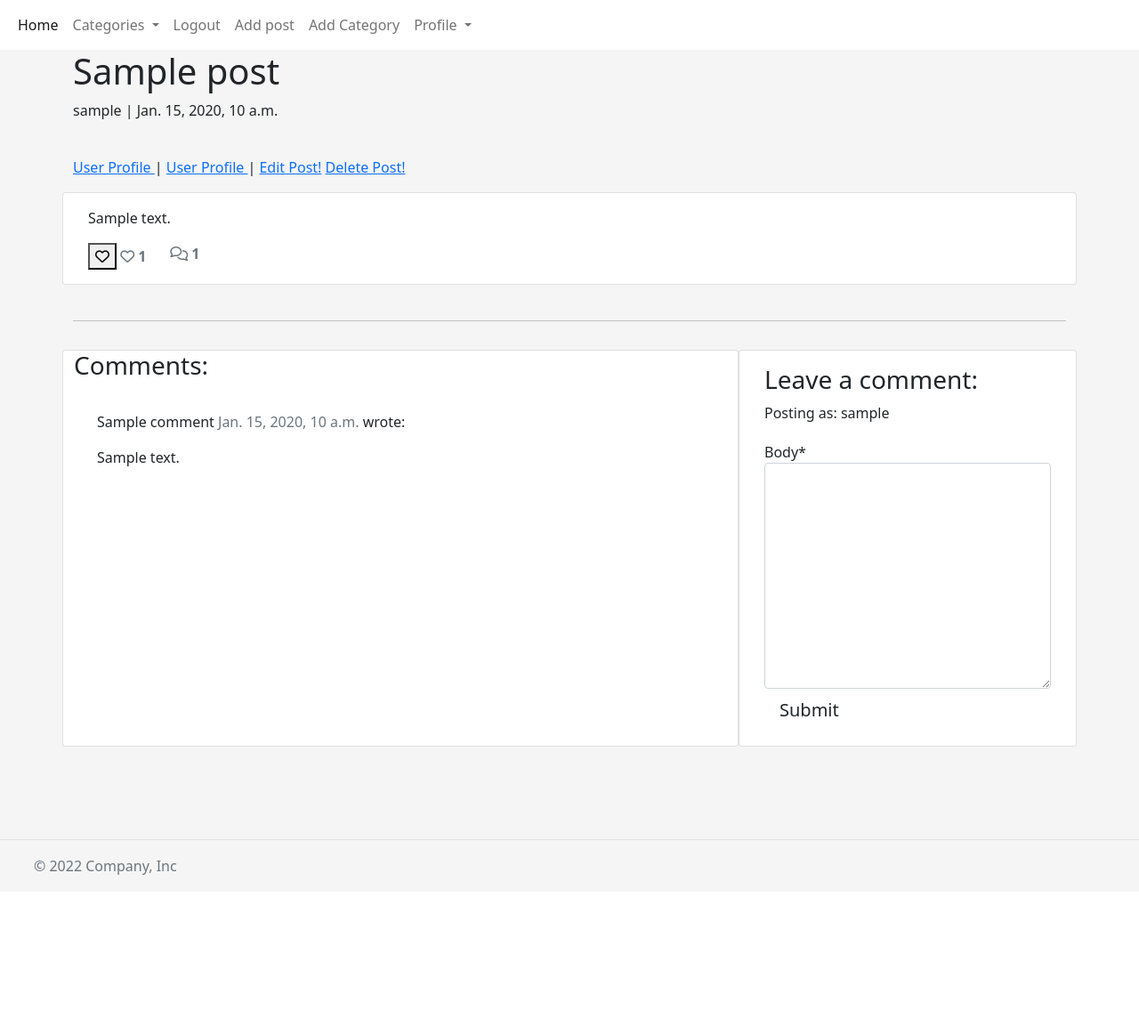
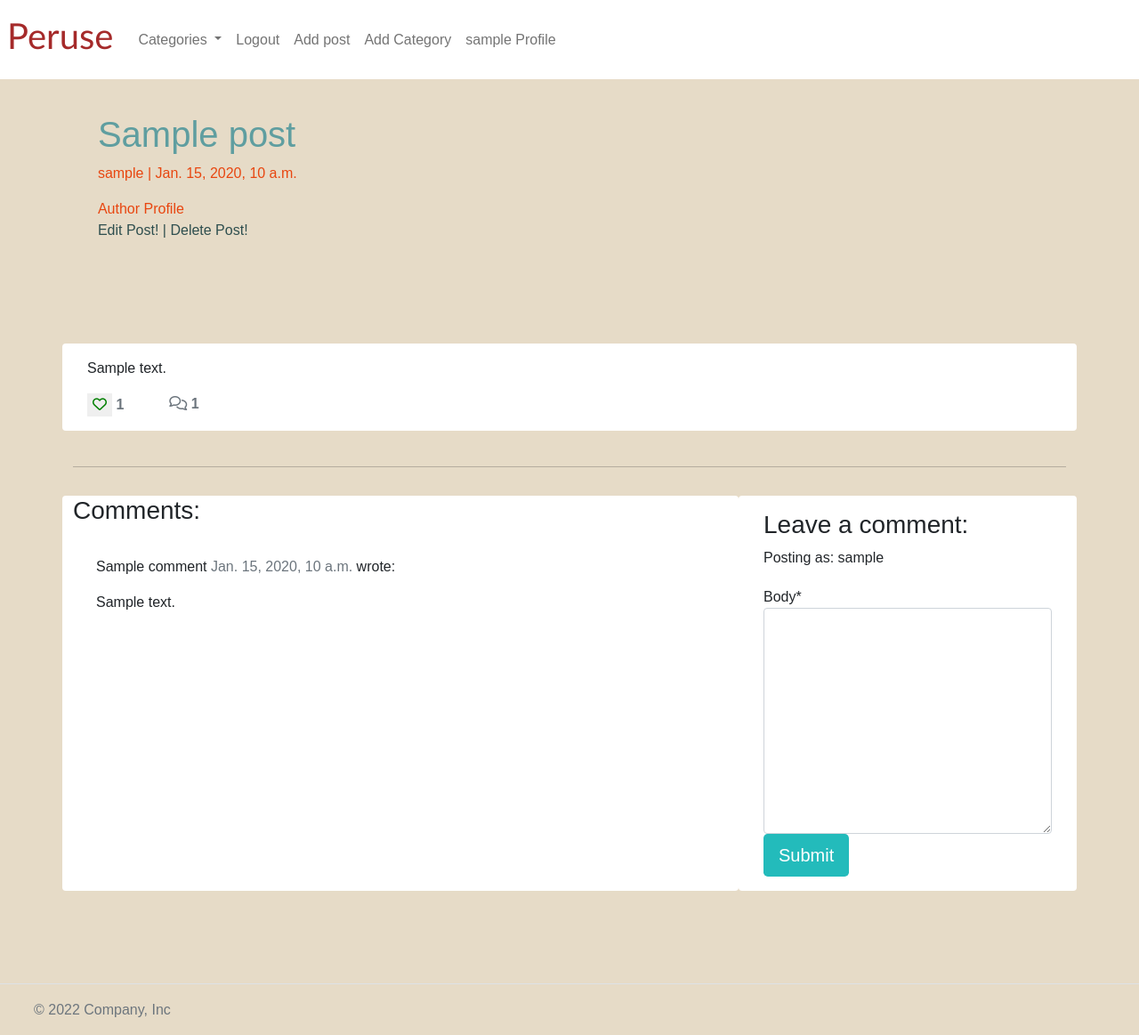
Before and after one commit to Pegrume88/peruse-blog-p4, a Django app: a page that uses templates/base.html in a window 1280 px wide. Shown: the whole page at 89% size. Before the commit the page ends 983 px from the top, so only its background shows below. Run offline with Django 3.2, Linux system fonts and the light colour scheme; a user stored in the database is signed in; tables that the repository leaves empty hold one stand-in row (values such as "Sample post"); some libraries are stand-ins or nearby versions.

Commit message:
started added cumstom css to site

```diff
--- a/p4blog/models.py
+++ b/p4blog/models.py
@@ -8,7 +8,7 @@ from cloudinary.models import CloudinaryField
 
 
 STATUS = ((0, "Draft"), (1, "Published"))
-#CATEGORY = "cats"
+
 
 # category model
 class Category(models.Model):
--- a/static/css/style.css
+++ b/static/css/style.css
@@ -1,16 +1,93 @@
 
 body {
-    background-color: whitesmoke;
+    background-color: rgb(230, 219, 199);
+    font-family: sans-serif;
 }
 
 
 
-.form-group {
-    align-content: center;
 
-}
+
+
+
 
 button.btn-like {
     border: none;
     color: green;
 }
+
+.page-logo {
+    font-family: 'Gill Sans', 'Gill Sans MT', Calibri, 'Trebuchet MS', sans-serif;
+
+    color: brown;
+}
+
+.card {
+    border: none;
+
+}
+
+.image-container {
+    position: relative;
+}
+
+.author {
+    color: darkgray;
+    margin: 4px;
+    text-transform: uppercase;
+}
+a {
+    text-decoration: none;
+    text-decoration-color: darkslategrey;
+    color: darkslategrey;
+}
+
+.masthead {
+    margin-top: 10px;
+    overflow: hidden;
+    position: relative;
+    display: inline-block;
+    height: 33vh;
+    width: 100%;
+}
+
+.masthead-image {
+    position: relative;
+    overflow: hidden;
+}
+
+
+
+.post-link {
+    text-decoration: none;
+    color: #445261;
+    margin-left: 5%;
+}
+
+.post-link:hover,
+.page-link {
+    color: #E84610;
+}
+
+.post-title {
+    color: cadetblue;
+    margin-top: 5%;
+    margin-left: 5%;
+}
+
+.post-subtitle {
+    margin-left: 5%;
+    color: #E84610;
+}
+
+.btn-signup {
+    background-color: #23BBBB;
+    color: #fff;
+}
+
+.btn-like:hover,
+.btn-like:active {
+    color: #E84610;
+    background: transparent;
+    border: none;
+}
--- a/templates/base.html
+++ b/templates/base.html
@@ -25,17 +25,23 @@
     <!-- Navigation -->
 
     <nav class="navbar navbar-expand-lg navbar-light bg-white right">
+        <ul class="navbar-nav me-auto mb-2 mb-lg-0">
+            <li class="nav-item">
+                <h1><a class="nav-link active" aria-current="page" href="{% url 'home' %}"> <span class="page-logo">Peruse</span></a></h1>
+            </li>
+        </ul>
         <div class="container-fluid">
 
             <button class="navbar-toggler" type="button" data-bs-toggle="collapse" data-bs-target="#navbarText"
                 aria-controls="navbarText" aria-expanded="false" aria-label="Toggle navigation">
                 <span class="navbar-toggler-icon"></span>
             </button>
+
+
+
             <div class="collapse navbar-collapse" id="navbarText">
                 <ul class="navbar-nav me-auto mb-2 mb-lg-0">
-                    <li class="nav-item">
-                        <a class="nav-link active" aria-current="page" href="{% url 'home' %}">Home</a>
-                    </li>
+
 
                     <li class="nav-item dropdown">
                         <a class="nav-link dropdown-toggle" href="#" role="button" data-bs-toggle="dropdown"
@@ -67,10 +73,23 @@
                         <a class="nav-link" href="{% url 'add_category' %}">Add Category</a>
                     </li>
 
+
+                    {% else %}
+                    <li class="nav-item">
+                        <a class="nav-link" href="{% url 'account_signup' %}">Register</a>
+                    </li>
+                    <li class="nav-item">
+                        <a class="nav-link" href="{% url 'account_login' %}">Login</a>
+                    </li>
+
+
+                    {% endif %}
+                </ul>
+                <div class="collapse navbar-collapse" id="navbarText">
+                    <ul class="navbar-nav me-auto mb-2 mb-lg-0">
                         <li class="nav-item dropdown">
-                        <a class="nav-link dropdown-toggle" href="#" role="button" data-bs-toggle="dropdown"
-                            aria-expanded="false">
-                            Profile
+                            <a class="nav-link dropleft" href="#" role="button" data-bs-toggle="dropdown" aria-expanded="false">
+                               {{ user }} Profile
                             </a>
 
                             <ul class="dropdown-menu">
@@ -86,26 +105,20 @@
 
 
                                     <a class="nav-link" href="{% url 'create_user_profile' %}">Edit Profile</a>
+                                    {% endif %}
                                 </li>
-
-                            {% endif %}
 
 
 
                             </ul>
 
                         </li>
-                    {% else %}
-                    <li class="nav-item">
-                        <a class="nav-link" href="{% url 'account_signup' %}">Register</a>
-                    </li>
-                    <li class="nav-item">
-                        <a class="nav-link" href="{% url 'account_login' %}">Login</a>
-                    </li>
-
-                    {% endif %}
                     </ul>
 
+
+
+                </ul>
+            </div>
         </div>
         </div>
     </nav>
--- a/templates/edit_post.html
+++ b/templates/edit_post.html
@@ -3,7 +3,7 @@
 
 {% block content %}
 
-
+<div class="container-fluid me-auto mb-2 mb-lg-0">
     <h1>Edit Post</h1>
     {% if user.is_authenticated %}
         {% if user.id == post.author.id %}
@@ -33,6 +33,7 @@
             <a class="nav-link" href="{% url 'account_login' %}">Login</a>
         </li>
     </div>
+</div>
 {% endif %}
 
 
--- a/templates/edit_profile.html
+++ b/templates/edit_profile.html
@@ -18,5 +18,6 @@
 
         </div>
     </div>
+</div>
 
 {% endblock %}
--- a/templates/index.html
+++ b/templates/index.html
@@ -14,11 +14,10 @@
                         <div class="card-body">
                             <div class="image-container">
                                 {% if "placeholder" in post.featured_image.url %}
-                                <img class="card-img-top" src="https://d4.alternativeto.net/Ee5NBb8-K7iSzYCcBx61KgWVwegKCcumloKbYuw4v0U/rs:fit:1200:1200:0/g:ce:0:0/YWJzOi8vZGlzdC9zL2ZpbGwtbXVycmF5XzI5NzA4NF9mdWxsLmpwZw.jpg">
+                                <img src="https://images.pexels.com/photos/842548/pexels-photo-842548.jpeg?auto=compress&cs=tinysrgb&w=800" width="100%">
                                 {% else %}
-                                <img class="card-img-top" src=" {{ post.featured_image.url }}">
+                                <img src="{{ post.featured_image.url }}" width="100%">
                                 {% endif %}
-
                             </div>
                             <a href="{% url 'post_detail' post.slug %}" class="post-link">
                                 <h2 class="post-title">{{ post.title }}</h2>
--- a/templates/post_detail.html
+++ b/templates/post_detail.html
@@ -3,49 +3,42 @@
 {% load static %}
 
 {% load crispy_forms_tags %}
-
-
-<div>
+<div class="masthead">
     <div class="container">
         <div class="row g-0">
-            <div class="col-md-6">
-                <h1 class="post-title">{{ post.title }}
-                </h1>
-                <p>{{ post.author }} | {{ post.created_on }}
-                    <br><br>
-
-                </p>
-
-                <a href="{% url 'user_profile' post.author.profile.id %}">User Profile </a> |
-
+            <div class="col-md-6 masthead-text">
+                <h1 class="post-title">{{ post.title }}</h1>
+                <p class="post-subtitle">{{ post.author }} | {{ post.created_on }}</p>
+                <a href="{% url 'user_profile' post.author.profile.id %}" class="post-subtitle">Author Profile </a>
+                <p class="post-link">
                     {% if user.is_authenticated %}
                     {% if user.id == post.author.id %}
-                <a href="{% url 'user_profile' post.author.profile.id %}">User Profile </a> |
 
-                <a href="{% url 'edit_post' post.slug %}">Edit Post!</a>
+                    <a href="{% url 'edit_post' post.slug %}">Edit Post! | </a>
                     <a href="{% url 'delete_post' post.slug %}">Delete Post!</a>
                     {% endif %}
                     {% endif %}
+                </p>
+
             </div>
             <div class="d-none d-md-block col-md-6 masthead-image">
                 {% if "placeholder" in post.featured_image.url %}
-                <img src="https://d4.alternativeto.net/Ee5NBb8-K7iSzYCcBx61KgWVwegKCcumloKbYuw4v0U/rs:fit:1200:1200:0/g:ce:0:0/YWJzOi8vZGlzdC9zL2ZpbGwtbXVycmF5XzI5NzA4NF9mdWxsLmpwZw.jpg"
-                    width="100%">
+                <img src="{% static 'image/default-post-image.png' %}" width="100%">
                 {% else %}
-                <img src="" width="100%">
+                <img src=" {{ post.featured_image.url }}" width="100%">
                 {% endif %}
             </div>
         </div>
     </div>
 </div>
-<!-- post content section-->
+
 <div class="container">
     <div class="row">
         <div class="col card mb-4  mt-3 left  top">
             <div class="card-body">
+
                 <p class="card-text ">
                     {{ post.content | safe }}
-
                 </p>
                 <div class="row">
 
@@ -55,22 +48,22 @@
                             <form class="d-inline" action="{% url 'post_like' post.slug %}" method="POST">
                                 {% csrf_token %}
                                 {% if liked %}
-                                    <button type="submit" name="blogpost_id" value="{{post.slug}}" class=""><i
-                                            class="fa-solid fa-heart btn-like"></i></button>
+                                <button type="submit" name="blogpost_id" value="{{post.slug}}" class="btn-like"><i class="fas fa-heart"></i></button>
                                 {% else %}
-                                    <button type="submit" name="blogpost_id" value="{{post.slug}}" class=""><i
-                                            class="fa-regular fa-heart btn-like"></i></button>
+                                <button type="submit" name="blogpost_id" value="{{post.slug}}" class="btn-like"><i class="far fa-heart"></i></button>
                                 {% endif %}
                             </form>
-
+                            {% else %}
                             <span class="text-secondary"><i class="far fa-heart"></i></span>
                             {% endif %}
+                        <!-- The number of likes goes before the closing strong tag -->
                         <span class="text-secondary">{{ post.number_of_likes }} </span>
                         </strong>
                     </div>
                     <div class="col-1">
                         {% with comments.count as total_comments %}
                         <strong class="text-secondary"><i class="far fa-comments"></i>
+                            <!-- Our total_comments variable goes before the closing strong tag -->
                             {{ total_comments }}</strong>
                         {% endwith %}
                     </div>
@@ -83,7 +76,6 @@
             <hr>
         </div>
     </div>
-    <!-- view comment section-->
     <div class="row">
         <div class="col-md-8 card mb-4  mt-3 ">
             <h3>Comments:</h3>
@@ -96,7 +88,6 @@
                             {{ comment.created_on }}
                         </span> wrote:
                     </p>
-
                     {{ comment.body | linebreaks }}
                 </div>
                 {% endfor %}
@@ -122,4 +113,6 @@
     </div>
 </div>
 
+
+
 {% endblock content %}
--- a/templates/user_profile.html
+++ b/templates/user_profile.html
@@ -6,12 +6,12 @@
 
 <h1>User Profile...</h1>
 {{ users_page }}
-
+<div class="container-fluid">
     <div class="card" style="width: 18rem;">
         {% if users_page.profile_pic %}
         <img class="card-img-top" src=" {{ users_page.profile_image.url }}">
 
-    {% else%}
+        {% else %}
         <img class="card-img-top" src=" {% static 'image/default_profile_pic.png' %}">
         {% endif %}
         <div class="card-body">
@@ -39,6 +39,6 @@
             <a href="#" class="btn btn-primary">Go somewhere</a>
         </div>
     </div>
-
+</div>
 
 {% endblock content %}
```
Also changed, not shown: peruse/settings.py (+8 -0 lines), templates/add_post.html (+7 -5 lines), templates/create_user_profile.html (+5 -3 lines), 1 other file. Lines whose indentation alone changed are shown as unchanged.
